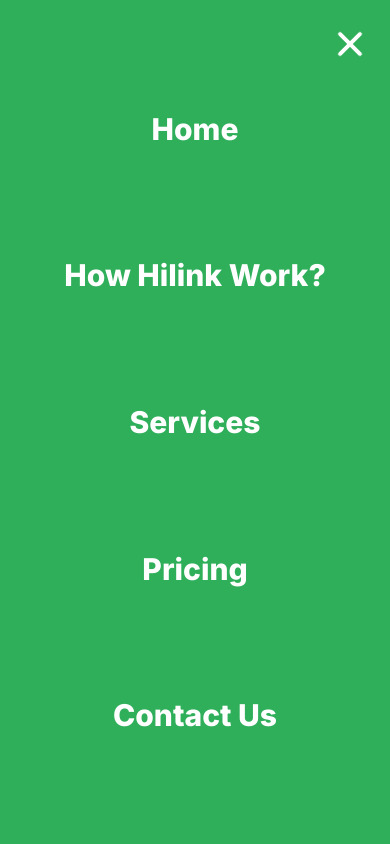
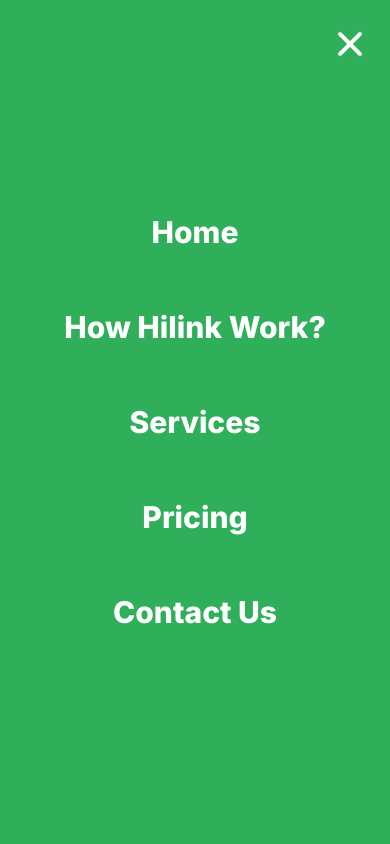
Before and after one commit to KazutoPH/HillLink_TravelWeb, a React (Vite) app: page / in a window 390 px wide. Both pictures are taken after a click on the element 350 px from the left and 44 px from the top of the page. Shown: the top 844 px of the page. Built offline with nearby package versions, Linux system fonts and the light colour scheme.

Commit message:
Update Navbar.jsx

```diff
--- a/src/components/Navbar.jsx
+++ b/src/components/Navbar.jsx
@@ -105,7 +105,7 @@
                   initial="initial"
                   animate="animate"
                   exit="exit"
-                  className=" flex flex-col justify-evenly h-full flex-1 items-center"
+                  className=" flex flex-col justify-center gap-[7%] h-full flex-1 items-center"
                 >
                   {showNav &&
                     NAV_LINKS.map((link) => (
```
